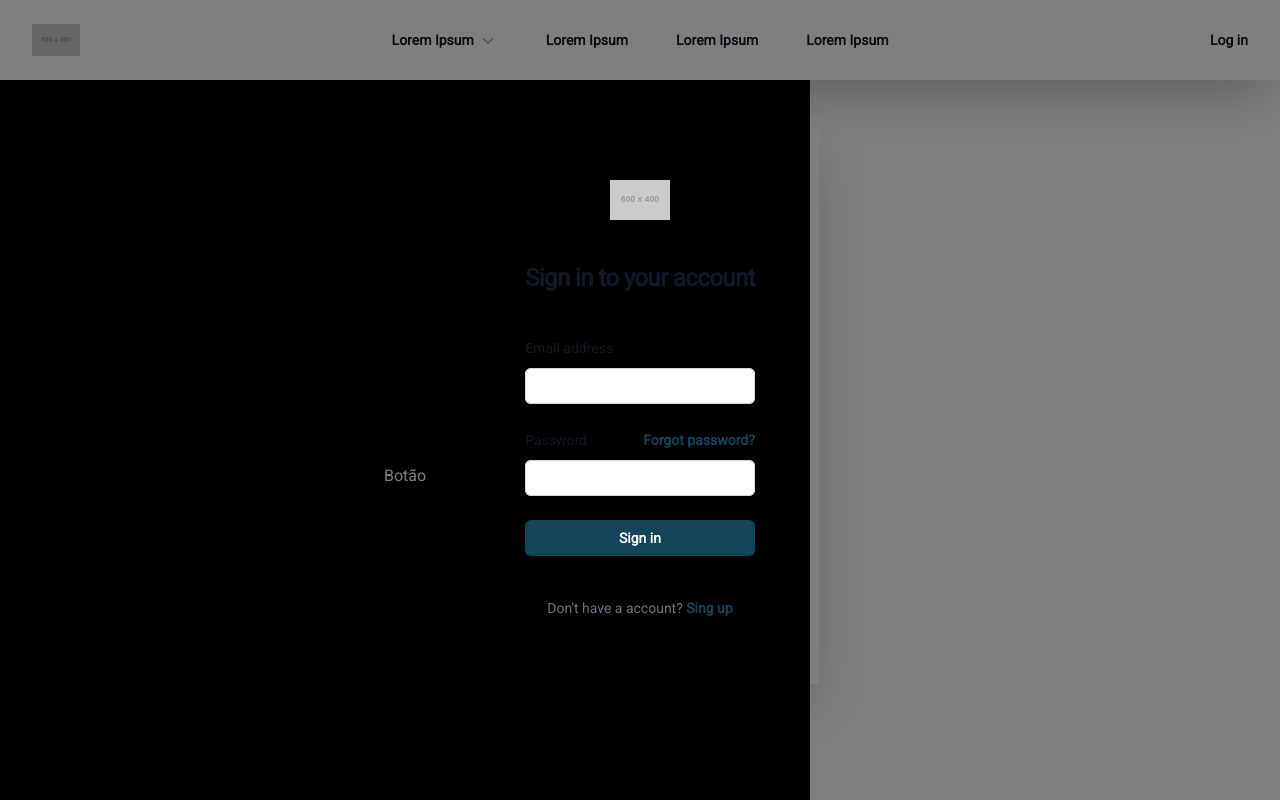
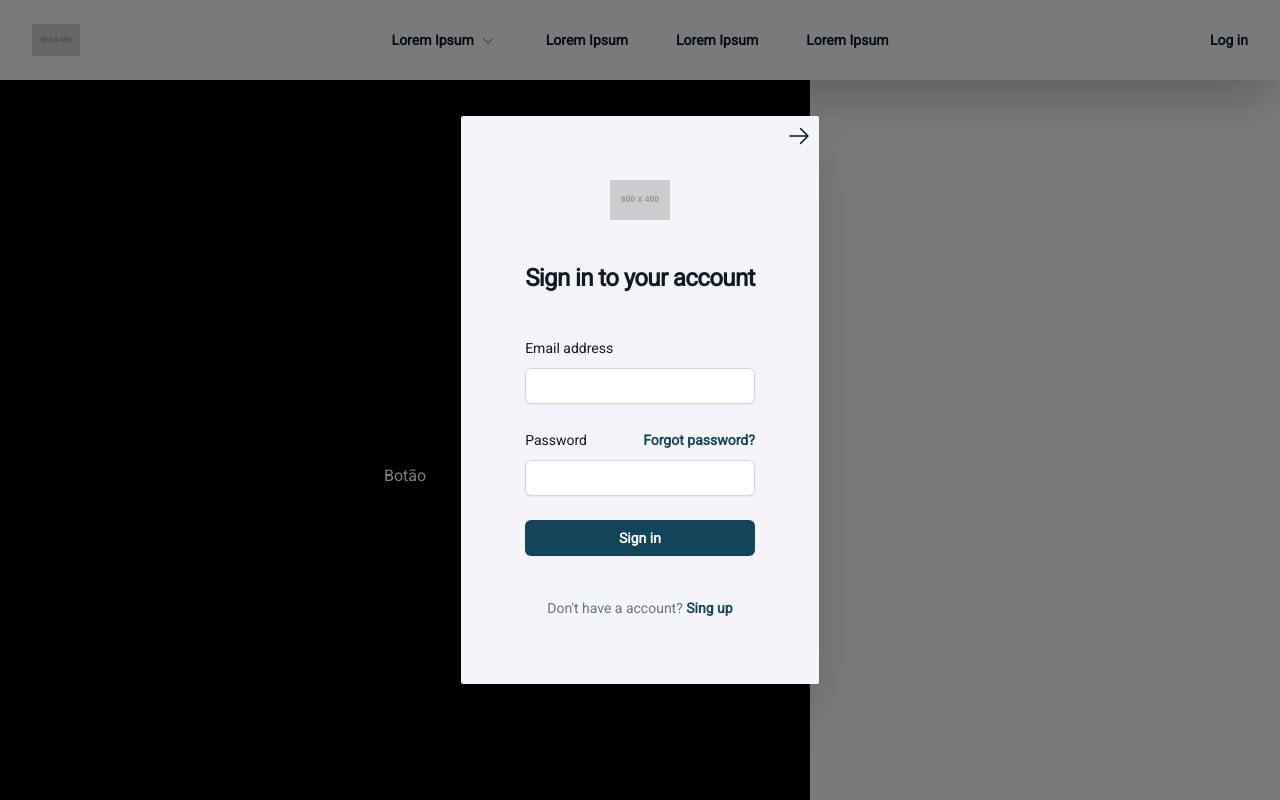
Before and after one commit to Wecreds/LodgeX-frontend, a Vue app: page / in a window 1280 px wide. Both pictures are taken after a click on the link "Log in". Shown: the top 800 px of the page. Built offline with nearby package versions, Linux system fonts and the light colour scheme.

Commit message:
fix: Arrumando erro de digitação no nome da cor personalizada e aplicação de cores especificas nos textos

```diff
--- a/index.html
+++ b/index.html
@@ -1,5 +1,5 @@
 <!DOCTYPE html>
-<html lang="en">
+<html lang="en" class="text-pink-50 font-Roboto">
   <head>
     <meta charset="UTF-8">
     <meta name="viewport" content="width=device-width, initial-scale=1.0">
--- a/src/components/HeaderComponent.vue
+++ b/src/components/HeaderComponent.vue
@@ -16,7 +16,7 @@
       </div>
       <PopoverGroup class="hidden lg:flex lg:gap-x-12">
         <Popover class="relative">
-          <PopoverButton class="flex items-center gap-x-1 text-sm/6 font-semibold text-gray-900">
+          <PopoverButton class="flex items-center gap-x-1 text-sm/6 font-semibold text-rich-black">
             Lorem Ipsum
             <ChevronDownIcon class="h-5 w-5 flex-none text-gray-400" aria-hidden="true" />
           </PopoverButton>
@@ -26,10 +26,10 @@
               <div class="p-4">
                 <div v-for="item in products" :key="item.name" class="group relative flex items-center gap-x-6 rounded-lg p-4 text-sm/6 hover:bg-gray-50">
                   <div class="flex h-11 w-11 flex-none items-center justify-center rounded-lg bg-gray-50 group-hover:bg-white">
-                    <component :is="item.icon" class="h-6 w-6 text-gray-600 group-hover:text-indigo-600" aria-hidden="true" />
+                    <component :is="item.icon" class="h-6 w-6 text-gray-600 group-hover:text-primary-color" aria-hidden="true" />
                   </div>
                   <div class="flex-auto">
-                    <a :href="item.href" class="block font-semibold text-gray-900">
+                    <a :href="item.href" class="block font-semibold text-rich-black">
                       {{ item.name }}
                       <span class="absolute inset-0" />
                     </a>
@@ -41,12 +41,12 @@
           </transition>
         </Popover>
 
-        <a href="#" class="text-sm/6 font-semibold text-gray-900">Lorem Ipsum</a>
-        <a href="#" class="text-sm/6 font-semibold text-gray-900">Lorem Ipsum</a>
-        <a href="#" class="text-sm/6 font-semibold text-gray-900">Lorem Ipsum</a>
+        <a href="#" class="text-sm/6 font-semibold text-rich-black">Lorem Ipsum</a>
+        <a href="#" class="text-sm/6 font-semibold text-rich-black">Lorem Ipsum</a>
+        <a href="#" class="text-sm/6 font-semibold text-rich-black">Lorem Ipsum</a>
       </PopoverGroup>
       <div class="hidden lg:flex lg:flex-1 lg:justify-end">
-        <a href="#" class="text-sm/6 font-semibold text-gray-900" @click="loginComponentOpen = !loginComponentOpen">Log in</a>
+        <a href="#" class="text-sm/6 font-semibold text-rich-black" @click="loginComponentOpen = !loginComponentOpen">Log in</a>
       </div>
     </nav>
     <Dialog class="lg:hidden" @close="mobileMenuOpen = false" :open="mobileMenuOpen">
@@ -66,20 +66,20 @@
           <div class="-my-6 divide-y divide-gray-500/10">
             <div class="space-y-2 py-6">
               <Disclosure as="div" class="-mx-3" v-slot="{ open }">
-                <DisclosureButton class="flex w-full items-center justify-between rounded-lg py-2 pl-3 pr-3.5 text-base/7 font-semibold text-gray-900 hover:bg-gray-50">
+                <DisclosureButton class="flex w-full items-center justify-between rounded-lg py-2 pl-3 pr-3.5 text-base/7 font-semibold text-rich-black hover:bg-gray-50">
                   Lorem Ipsum
                   <ChevronDownIcon :class="[open ? 'rotate-180' : '', 'h-5 w-5 flex-none']" aria-hidden="true" />
                 </DisclosureButton>
                 <DisclosurePanel class="mt-2 space-y-2">
-                  <DisclosureButton v-for="item in [...products]" :key="item.name" as="a" :href="item.href" class="block rounded-lg py-2 pl-6 pr-3 text-sm/7 font-semibold text-gray-900 hover:bg-gray-50">{{ item.name }}</DisclosureButton>
+                  <DisclosureButton v-for="item in [...products]" :key="item.name" as="a" :href="item.href" class="block rounded-lg py-2 pl-6 pr-3 text-sm/7 font-semibold text-rich-black hover:bg-gray-50">{{ item.name }}</DisclosureButton>
                 </DisclosurePanel>
               </Disclosure>
-              <a href="#" class="-mx-3 block rounded-lg px-3 py-2 text-base/7 font-semibold text-gray-900 hover:bg-gray-50">Lorem Ipsum</a>
-              <a href="#" class="-mx-3 block rounded-lg px-3 py-2 text-base/7 font-semibold text-gray-900 hover:bg-gray-50">Lorem Ipsum</a>
-              <a href="#" class="-mx-3 block rounded-lg px-3 py-2 text-base/7 font-semibold text-gray-900 hover:bg-gray-50">Lorem Ipsum</a>
+              <a href="#" class="-mx-3 block rounded-lg px-3 py-2 text-base/7 font-semibold text-rich-black hover:bg-gray-50">Lorem Ipsum</a>
+              <a href="#" class="-mx-3 block rounded-lg px-3 py-2 text-base/7 font-semibold text-rich-black hover:bg-gray-50">Lorem Ipsum</a>
+              <a href="#" class="-mx-3 block rounded-lg px-3 py-2 text-base/7 font-semibold text-rich-black hover:bg-gray-50">Lorem Ipsum</a>
             </div>
             <div class="py-6">
-              <a class="-mx-3 block rounded-lg px-3 py-2.5 text-base/7 font-semibold text-gray-900 hover:bg-gray-50" @click="loginComponentOpen = !loginComponentOpen">Log in</a>
+              <a class="-mx-3 block rounded-lg px-3 py-2.5 text-base/7 font-semibold text-rich-black hover:bg-gray-50" @click="loginComponentOpen = !loginComponentOpen">Log in</a>
             </div>
           </div>
         </div>
--- a/src/components/LoginComponent.vue
+++ b/src/components/LoginComponent.vue
@@ -1,8 +1,8 @@
 <template>
-  <div class="shadow-2xl w-fit p-16 bg-rich-white absolute z-50">
+  <div class="shadow-2xl w-fit p-16 bg-rich-white absolute z-50 rounded-sm">
       <div class="sm:mx-auto sm:w-full sm:max-w-sm">
         <div class="absolute top-2 right-2 p-0 cursor-pointer">
-            <ArrowRightIcon class="w-6 h-6" @click="$emit('closeLoginComponent')"/>
+            <ArrowRightIcon class="w-6 h-6 text-rich-black" @click="$emit('closeLoginComponent')"/>
         </div>
         <img class="mx-auto h-10 w-auto" src="https://placehold.co/600x400?text=Logo" alt="Logo">
         <h2 class="mt-10 text-center text-2xl/9 font-bold tracking-tight text-gray-900">Sign in to your account</h2>
@@ -12,7 +12,7 @@
           <div>
             <label for="email" class="block text-sm/6 font-medium text-gray-900">Email address</label>
             <div class="mt-2">
-              <input id="email" name="email" type="email" autocomplete="email" required class="block w-full rounded-md border-0 p-1.5 text-gray-900 shadow-sm ring-1 ring-inset ring-gray-300 placeholder:text-gray-400 focus:ring-2 focus:ring-inset focus:ring-primary-color sm:text-sm/6 outline-none">
+              <input id="email" name="email" type="email" autocomplete="email" required class="block w-full rounded-md border-0 py-1.5 px-2 text-gray-900 shadow-sm ring-1 ring-inset ring-gray-300 placeholder:text-gray-400 focus:ring-2 focus:ring-inset focus:ring-primary-color sm:text-sm/6 outline-none">
             </div>
           </div>
           <div>
@@ -23,7 +23,7 @@
               </div>
             </div>
             <div class="mt-2">
-              <input id="password" name="password" type="password" autocomplete="current-password" required class="block w-full rounded-md border-0 py-1.5 text-gray-900 shadow-sm ring-1 ring-inset ring-gray-300 placeholder:text-gray-400 focus:ring-2 focus:ring-inset focus:ring-primary-color sm:text-sm/6 outline-none">
+              <input id="password" name="password" type="password" autocomplete="current-password" required class="block w-full rounded-md border-0 py-1.5 px-2 text-gray-900 shadow-sm ring-1 ring-inset ring-gray-300 placeholder:text-gray-400 focus:ring-2 focus:ring-inset focus:ring-primary-color sm:text-sm/6 outline-none">
             </div>
           </div>
           <div>
--- a/tailwind.config.js
+++ b/tailwind.config.js
@@ -5,7 +5,7 @@ export default {
     extend: {
       colors: {
         "rich-black": "#011627",
-        "rick-white": "#F4F4F9",
+        "rich-white": "#F4F4F9",
         "primary-color": "#124559",
         "secondary-color": "#598392",
       }
```
